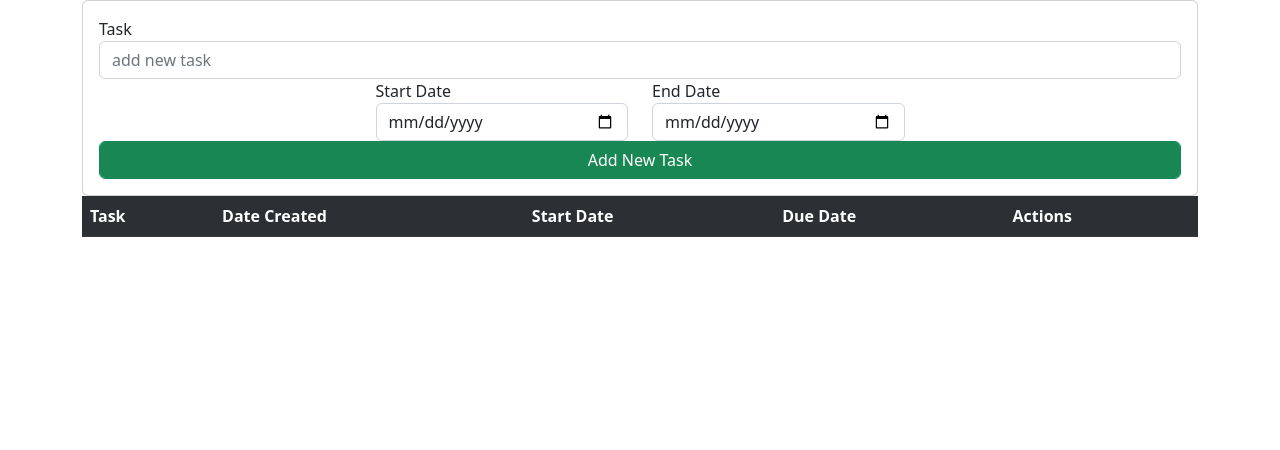
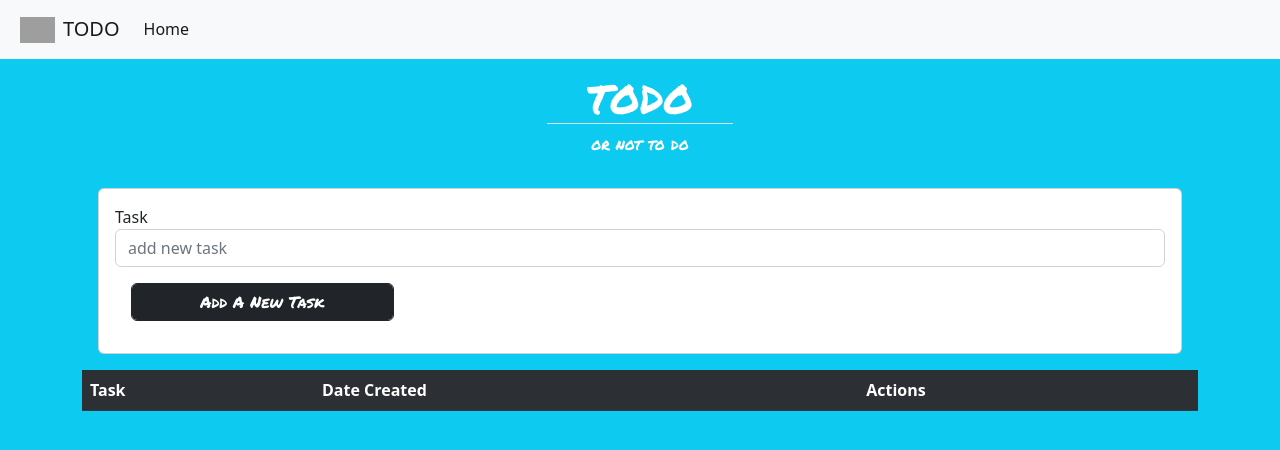
Before and after one commit to Mokagbue/todo-week10, a website: page index.html in a window 1280 px wide. Drawn offline with nearby package versions, Linux system fonts and the light colour scheme; grey boxes are pictures that could not be loaded.

Commit message:
inital setup, tutorial functioning

```diff
--- a/index.html
+++ b/index.html
@@ -5,12 +5,75 @@
     <meta name="viewport" content="width=device-width, initial-scale=1.0" />
     <title>Todo</title>
     <link
+      rel="icon"
+      type="image/x-icon"
+      href="https://cdn-icons-png.flaticon.com/512/10284/10284433.png"
+    />
+    <link
       rel="stylesheet"
       href="node_modules/bootstrap/dist/css/bootstrap.css"
     />
+    <link rel="preconnect" href="https://fonts.googleapis.com" />
+    <link rel="preconnect" href="https://fonts.gstatic.com" crossorigin />
+    <link
+      href="https://fonts.googleapis.com/css2?family=Permanent+Marker&display=swap"
+      rel="stylesheet"
+    />
   </head>
-  <body class="container">
-    <div class="card">
+  <body class="bg-info">
+    <nav class="navbar navbar-expand-lg bg-light">
+      <div class="container-fluid">
+        <div class="m-2">
+          <a
+            target="_blank"
+            href="https://www.flaticon.com"
+            title="rainbow icons"
+            class="logo-img"
+            ><img
+              src="https://cdn-icons-png.flaticon.com/512/10284/10284433.png"
+              width="35"
+          /></a>
+        </div>
+
+        <a class="navbar-brand" href="#">TODO</a>
+        <button
+          class="navbar-toggler"
+          type="button"
+          data-bs-toggle="collapse"
+          data-bs-target="#navbarNav"
+          aria-controls="navbarNav"
+          aria-expanded="false"
+          aria-label="Toggle navigation"
+        >
+          <span class="navbar-toggler-icon"></span>
+        </button>
+        <div class="collapse navbar-collapse" id="navbarNav">
+          <ul class="navbar-nav">
+            <li class="nav-item">
+              <a class="nav-link active" aria-current="page" href="#">Home</a>
+            </li>
+          </ul>
+        </div>
+      </div>
+    </nav>
+    <div class="container">
+      <div
+        class="d-flex justify-content-center flex-column col-sm-2 mx-auto mt-3"
+      >
+        <h1
+          class="border-bottom text-white d-flex justify-content-center"
+          style="font-family: 'Permanent Marker', cursive"
+        >
+          TODO
+        </h1>
+        <p
+          class="text-white d-flex justify-content-center"
+          style="font-family: 'Permanent Marker', cursive"
+        >
+          or not to do
+        </p>
+      </div>
+      <div class="card m-3">
         <div class="card-body">
           <div class="row">
             <div class="col-sm">
@@ -25,24 +88,13 @@
               </div>
             </div>
           </div>
-        <div class="row d-flex justify-content-center">
-          <div class="col-sm-3">
-            <div class="form-group">
-              <label for="new-start-date">Start Date</label>
-              <input type="date" class="form-control" id="new-start-date" />
-            </div>
-          </div>
-          <div class="col-sm-3">
-            <div class="form-group">
-              <label for="new-end-date">End Date</label>
-              <input type="date" class="form-control" id="new-end-date" />
-            </div>
-          </div>
-        </div>
-
-        <div>
-          <button id="add" class="btn btn-success form-control">
-            Add New Task
+          <div class="m-3 col-sm-3">
+            <button
+              id="add"
+              class="btn btn-dark form-control d-flex justify-content-center"
+              style="font-family: 'Permanent Marker', cursive"
+            >
+              Add A New Task
             </button>
           </div>
         </div>
@@ -51,11 +103,11 @@
         <tr>
           <th>Task</th>
           <th>Date Created</th>
-        <th>Start Date</th>
-        <th>Due Date</th>
           <th>Actions</th>
         </tr>
       </table>
+    </div>
+
     <script src="index.js"></script>
     <script src="node_modules/jquery/dist/jquery.js"></script>
     <script src="node_modules/bootstrap/dist/js/bootstrap.bundle.js"></script>
--- a/index.js
+++ b/index.js
@@ -6,9 +6,7 @@ document.getElementById('add').addEventListener('click', () =>{
     row.setAttribute('id', `item-${id}`);
     row.insertCell(0).innerHTML = document.getElementById('new-task').value;
     row.insertCell(1).innerHTML = `${createdDate.getMonth() + 1}-${createdDate.getDate()}-${createdDate.getFullYear()}`;
-    row.insertCell(2).innerHTML = document.getElementById('new-start-date').value;
-    row.insertCell(3).innerHTML = document.getElementById('new-end-date').value;
-    let actions = row.insertCell(4);
+    let actions = row.insertCell(2);
     actions.appendChild(deleteButton(id++));
     document.getElementById('new-task').value = '';
 })
@@ -16,7 +14,8 @@ function deleteButton(id) {
     let btn = document.createElement('button');
     btn.className = 'btn btn-danger';
     btn.id = id;
-    btn.innerHTML = 'Delete';
+    btn.style = `font-family:${'Permanent Marker'}, cursive;`
+    btn.innerHTML = 'Completed';
     btn.onclick = () => {
         console.log(`Deleted row: item-${id}`);
         let toDelete = document.getElementById(`item-${id}`);
```
Lines whose indentation alone changed are shown as unchanged.
